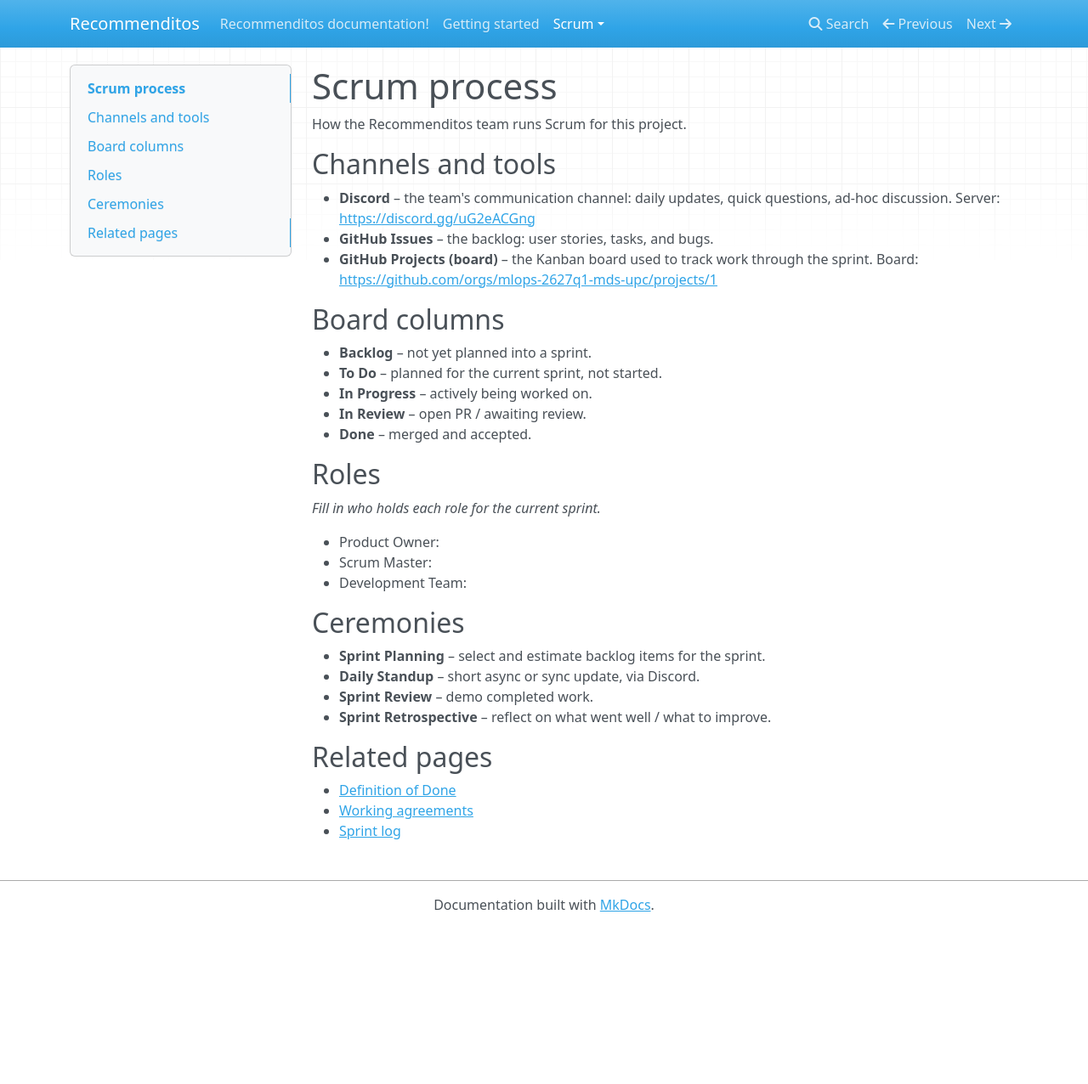
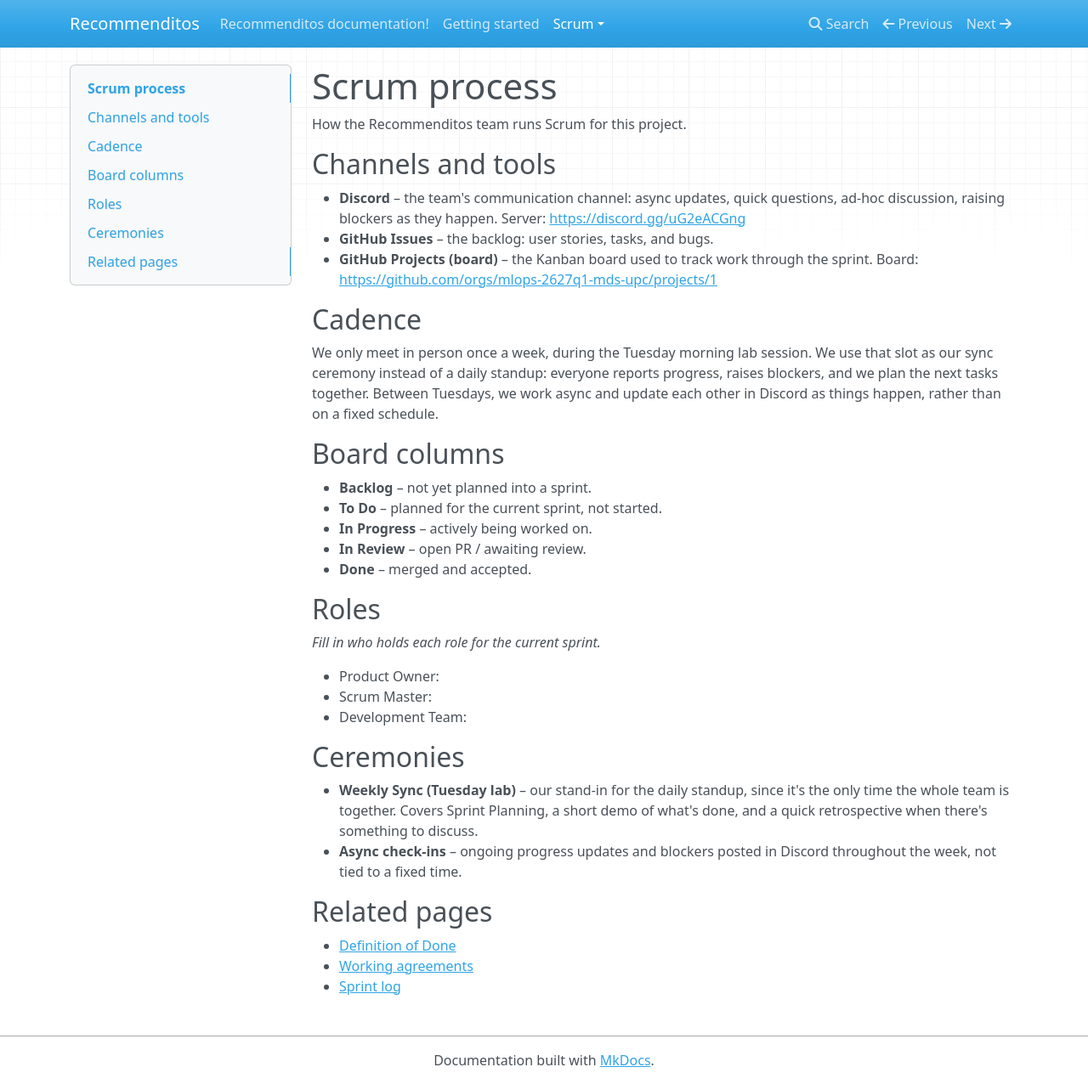
Before and after one commit to mlops-2627q1-mds-upc/MLOPS_Recommenditos, an MkDocs documentation site: the page built from docs/docs/scrum/index.md, in a window 1280 px wide and 1276 px high. Shown: the whole window at 85% size. Built offline with MkDocs 1.6.1, drawn with Linux system fonts in a browser that asks for light colours; nearby versions of some CDN libraries.

Commit message:
docs: reflect actual weekly sync cadence instead of daily standup (#6)
## Why
The Scrum docs claimed a daily standup, which we don't actually do. We
only meet in person once a week, in the Tuesday lab session.

## What changed
- `docs/docs/scrum/index.md`: replaced the Daily Standup ceremony with a
Weekly Sync (Tuesday lab), added a short Cadence section explaining the
sync/async split.
- `docs/docs/scrum/working-agreements.md`: sprint boundaries and
communication section now match the Tuesday-to-Tuesday cadence, no more
placeholder daily standup time.

No behavior change, docs only.

```diff
--- a/docs/docs/scrum/index.md
+++ b/docs/docs/scrum/index.md
@@ -5,11 +5,17 @@
 
 ## Channels and tools
 
-- **Discord** – the team's communication channel: daily updates, quick questions, ad-hoc discussion.
+- **Discord** – the team's communication channel: async updates, quick questions, ad-hoc discussion, raising blockers as they happen.
   Server: <https://discord.gg/uG2eACGng>
 - **GitHub Issues** – the backlog: user stories, tasks, and bugs.
 - **GitHub Projects (board)** – the Kanban board used to track work through the sprint.
   Board: <https://github.com/orgs/mlops-2627q1-mds-upc/projects/1>
+
+## Cadence
+
+We only meet in person once a week, during the Tuesday morning lab session.
+We use that slot as our sync ceremony instead of a daily standup: everyone reports progress, raises blockers, and we plan the next tasks together.
+Between Tuesdays, we work async and update each other in Discord as things happen, rather than on a fixed schedule.
 
 ## Board columns
 
@@ -29,10 +35,8 @@
 
 ## Ceremonies
 
-- **Sprint Planning** – select and estimate backlog items for the sprint.
-- **Daily Standup** – short async or sync update, via Discord.
-- **Sprint Review** – demo completed work.
-- **Sprint Retrospective** – reflect on what went well / what to improve.
+- **Weekly Sync (Tuesday lab)** – our stand-in for the daily standup, since it's the only time the whole team is together. Covers Sprint Planning, a short demo of what's done, and a quick retrospective when there's something to discuss.
+- **Async check-ins** – ongoing progress updates and blockers posted in Discord throughout the week, not tied to a fixed time.
 
 ## Related pages
 
```
Also changed, not shown: docs/docs/scrum/working-agreements.md (+4 -4 lines).
